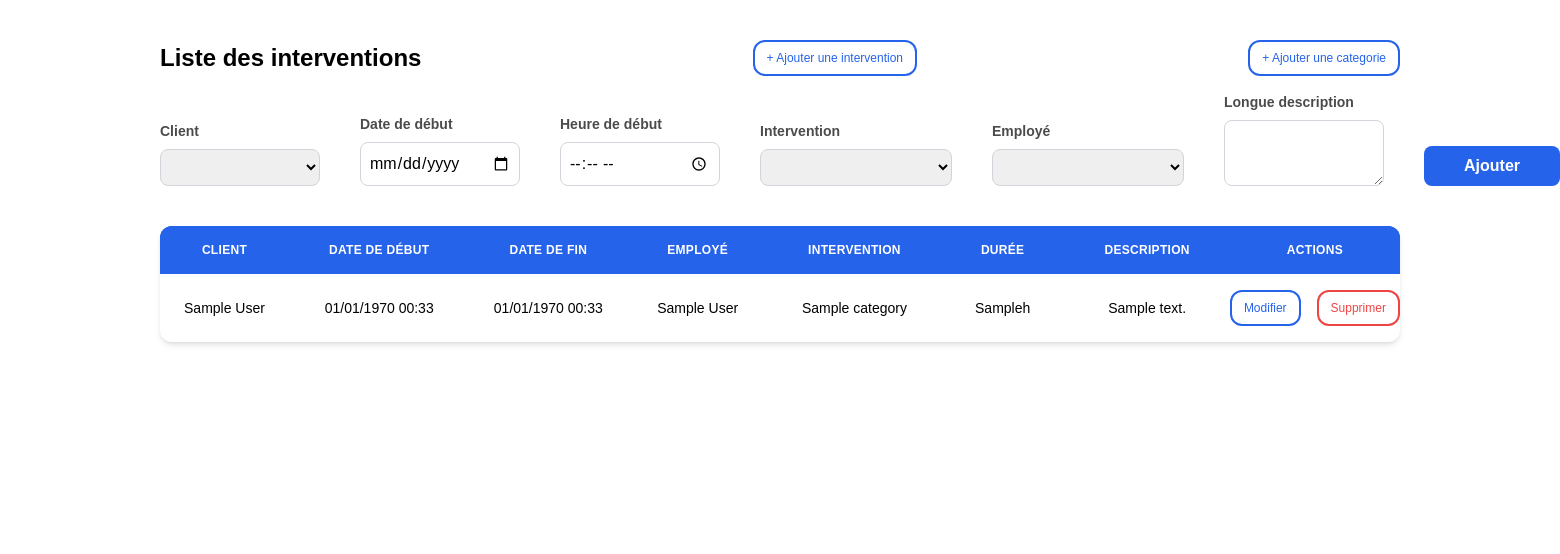
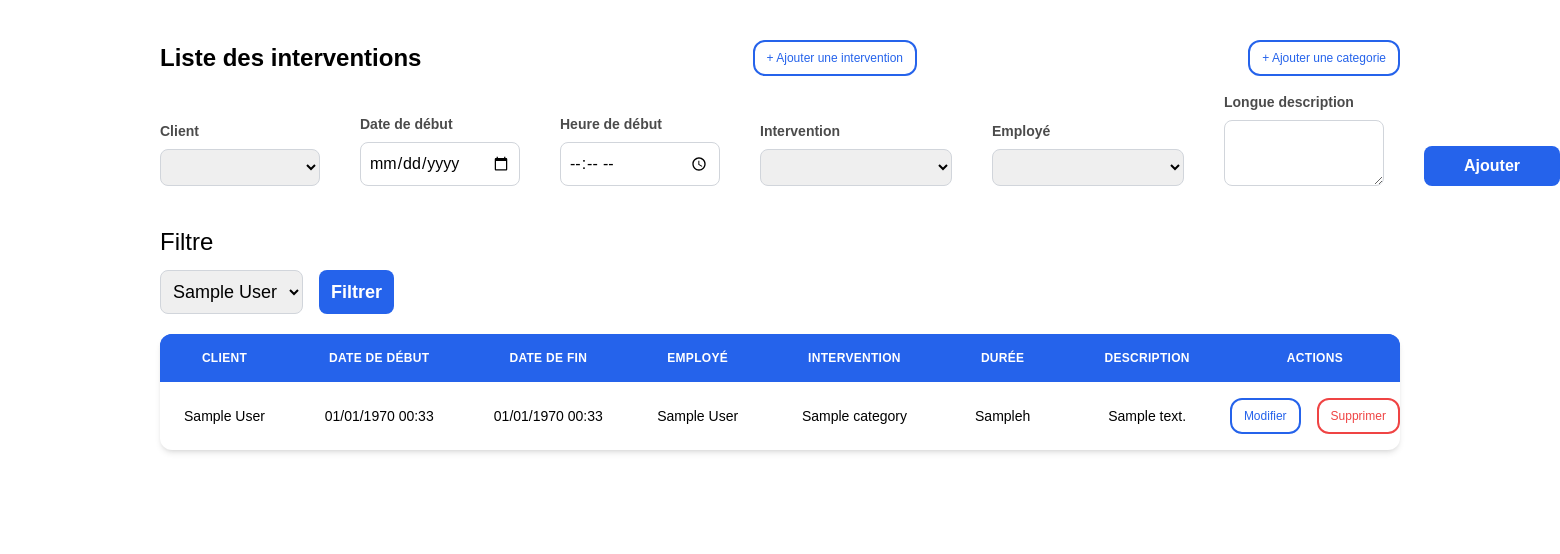
Before and after one commit to maskyme/eval-php, a PHP site: page /list_intervention.php in a window 1560 px wide. Shown: the part 76-630 px from the top of the page. Run offline with PHP 8.4, Linux system fonts and the light colour scheme; the visitor is signed in with stand-in values (Sample User, id 1); tables that the repository leaves empty or names only in its code hold one stand-in row (values such as "Sample post"); some libraries are stand-ins or nearby versions.

Commit message:
changes eva

```diff
--- a/list_intervention.php
+++ b/list_intervention.php
@@ -221,6 +221,28 @@ if (isset($_POST['edit-intervention']) && !empty($_POST['edit-intervention'])) {
             <input type='submit' value='Ajouter' name='add-intervention' class="bg-blue-600  mt-2 text-white rounded-lg py-2 px-10 font-bold cursor-pointer hover:bg-blue-500 transition duration-300 " />
         </form>
 
+        <div class="text-2xl flex flex-col gap-3 mb-5">
+        Filtre
+        <form method="get" class="flex text-lg gap-4">
+            <select name="idUser" id="idUser" class="border border-gray-300 rounded-lg p-2">
+                <?php
+                    $employes = $db->query("SELECT id, first_name, last_name FROM user WHERE user_category_id = 1 OR user_category_id = 2");
+                    while ($e = $employes->fetch()) {
+                        if (isset($_GET["idUser"]) && $_GET["idUser"] == $e['id']) {
+                            $fullName = ucfirst($e['first_name']) . ' ' . ucfirst($e['last_name']);
+                            echo "<option selected value='{$e['id']}'>$fullName</option>";
+                        } else {
+
+                            $fullName = ucfirst($e['first_name']) . ' ' . ucfirst($e['last_name']);
+                            echo "<option value='{$e['id']}'>$fullName</option>";
+                        }
+                    }
+                ?>
+            </select>
+            <input type="submit" value="Filtrer" class="py-2 px-3 bg-blue-600 text-white font-bold rounded-lg">
+        </form>
+    </div>
+
         <table class='min-w-full table-auto bg-white rounded-xl shadow-md overflow-hidden text-sm text-center'>
             <thead class="bg-blue-600 text-white uppercase text-xs tracking-wide">
                 <tr class='bg-blue-600 text-white'>
@@ -236,6 +258,10 @@ if (isset($_POST['edit-intervention']) && !empty($_POST['edit-intervention'])) {
             </thead>
             <tbody class="divide-y divide-gray-100">
             <?php
+                if (isset($_GET['idUser'])) {
+                    $userfilter = $_GET['idUser'];
+                }
+                if (!isset($userfilter)) {
                 $sqlInterventions = $db->prepare("SELECT
                     i.id AS id_intervention,
                     i.start_time AS startTime_intervention,
@@ -256,9 +282,30 @@ if (isset($_POST['edit-intervention']) && !empty($_POST['edit-intervention'])) {
                     INNER JOIN user uc ON i.client_id = uc.id
                     ORDER BY i.start_time
                     ");
+                } else {
+                    $sqlInterventions = $db->prepare("SELECT
+                    i.id AS id_intervention,
+                    i.start_time AS startTime_intervention,
+                    i.end_time AS endTime_intervention,
+                    i.long_description AS longDescription_intervention,
+                    i.employee_id as employee_id,
+                    ic.label AS category_label,
+                    ic.duration AS duration,
+                    ue.first_name AS employee_first_name,
+                    ue.last_name AS employee_last_name,
+                    uc.first_name AS client_first_name,
+                    uc.last_name AS client_last_name
+                    FROM intervention i
+                    INNER JOIN intervention_category ic ON i.short_description_id = ic.id
+                    INNER JOIN user ue ON i.employee_id = ue.id
+                    INNER JOIN user uc ON i.client_id = uc.id
+                    WHERE employee_id = $userfilter OR client_id = $userfilter
+                    ORDER BY i.start_time
+                    ");
+                }
                 $sqlInterventions->execute();
 
-                while ($sqlIntervention = $sqlInterventions->fetch()) {
+                while($sqlIntervention = $sqlInterventions->fetch()) {
                     $id = $sqlIntervention['id_intervention'];
                     $clientId = $sqlIntervention['client_id'];
                     $clientName = ucfirst($sqlIntervention['client_first_name']) . ' ' . ucfirst($sqlIntervention['client_last_name']);
@@ -282,7 +329,7 @@ if (isset($_POST['edit-intervention']) && !empty($_POST['edit-intervention'])) {
                             <td class='px-6 py-4'>" . $duration . "</td>
                             <td class='px-6 py-4'>" . $longDescription . "</td>
                             <td class='py-4 flex items-center justify-center gap-4'>
-                                <button onclick='editIntervention($id, $clientId, \"$startDate\", \"$startHour\", $employeeId, $interventionId, \"$longDescription\")' class='text-xs px-3 py-2 rounded-xl border-2 border-blue-600 text-blue-600 hover:bg-blue-600 hover:text-white transition'>Modifier</button>
+                                <button onclick='editIntervention($id, $clientId, \"$startDate\", \"$startHour\", $employeeId, $interventionId, `" . htmlspecialchars($longDescription, ENT_QUOTES) . "`)' class='text-xs px-3 py-2 rounded-xl border-2 border-blue-600 text-blue-600 hover:bg-blue-600 hover:text-white transition'>Modifier</button>
 
                                 <form method='POST'>
                                     <input type='hidden' value='" . $id . "' name='delete-id-intervention'/>
@@ -301,8 +348,8 @@ if (isset($_POST['edit-intervention']) && !empty($_POST['edit-intervention'])) {
         <div id="edit-intervention-popup" class='hidden bg-white p-6 gap-3 rounded-lg flex flex-col w-full max-w-[600px] px-10 absolute top-1/2 shadow left-1/2 -translate-x-1/2 -translate-y-1/2'>
         <button onclick='closePopupIntervention()'><i class="hgi hgi-stroke hgi-cancel-01 absolute right-10 top-4 text-xl cursor-pointer"></i></button>
         <h2 class='text-center text-2xl font-bold mb-4'>Modifier les informations</h2>
-            <form method='POST' class='flex flex-col items-center gap-4'>
-                <input type="hidden" id="edit-id-intervention" name="edit-id-intervention" />
+        <form action="./model/modif_intervention.php" method='POST' class='flex flex-col items-center gap-4'>
+            <input type="hidden" id="edit-id-intervention" name="edit-id-intervention"/>
             <fieldset class="flex flex-col w-full">
                 <label for="edit-client" class="mb-2 text-sm opacity-70 font-bold">Clients</label>
                 <select name='edit-client' id="edit-client" class="border border-gray-300 rounded-lg p-2">
@@ -330,8 +377,8 @@ if (isset($_POST['edit-intervention']) && !empty($_POST['edit-intervention'])) {
 
 
 <fieldset class="flex flex-col w-full">
-                    <label for="edit-intervention" class="mb-2 text-sm opacity-70 font-bold">Intervention</label>
-                    <select name="edit-intervention" id="edit-intervention" class="border border-gray-300 rounded-lg p-2">
+    <label for="edit-intervention-name" class="mb-2 text-sm opacity-70 font-bold">Intervention</label>
+    <select name="edit-intervention-name" id="edit-intervention-name" class="border border-gray-300 rounded-lg p-2">
         <?php
             $interventionCats = $db->query('SELECT id, label FROM intervention_category');
             while ($cat = $interventionCats->fetch()) {
@@ -358,7 +405,7 @@ if (isset($_POST['edit-intervention']) && !empty($_POST['edit-intervention'])) {
     <label for="edit-longDescription" class="mb-2 text-sm opacity-70 font-bold">Description</label>
     <textarea name="edit-longDescription" placeholder='Description' id="edit-longDescription" class="border border-gray-300 rounded-lg p-2"></textarea>
 </fieldset>
-                <input type='submit' value='Modifier' name='edit-intervention' class="bg-blue-600  mt-2 text-white rounded-lg p-2 font-bold cursor-pointer hover:bg-blue-500 transition duration-300 w-full" />
+<input type='submit' value='Modifier' name='edit-btn-intervention' class="bg-blue-600  mt-2 text-white rounded-lg p-2 font-bold cursor-pointer hover:bg-blue-500 transition duration-300 w-full"/>
         </form>
     </div>
 
--- a/script.js
+++ b/script.js
@@ -31,6 +31,15 @@ function editIntervention(
   interventionId,
   longDescription
 ) {
+  console.log({
+    id,
+    clientId,
+    startDate,
+    startHour,
+    employeeId,
+    interventionId,
+    longDescription,
+  });
   document.getElementById("edit-intervention-popup").classList.remove("hidden");
 
   document.getElementById("edit-id-intervention").value = id;
@@ -38,7 +47,7 @@ function editIntervention(
   document.getElementById("edit-startDate").value = startDate; // ✅ format "2025-04-04"
   document.getElementById("edit-startHour").value = startHour; // ✅ format "14:00"
   document.getElementById("edit-employe").value = employeeId;
-  document.getElementById("edit-intervention").value = interventionId;
+  document.getElementById("edit-intervention-name").value = interventionId;
   document.getElementById("edit-longDescription").value = longDescription;
 }
 
```
Lines whose indentation alone changed are shown as unchanged.
